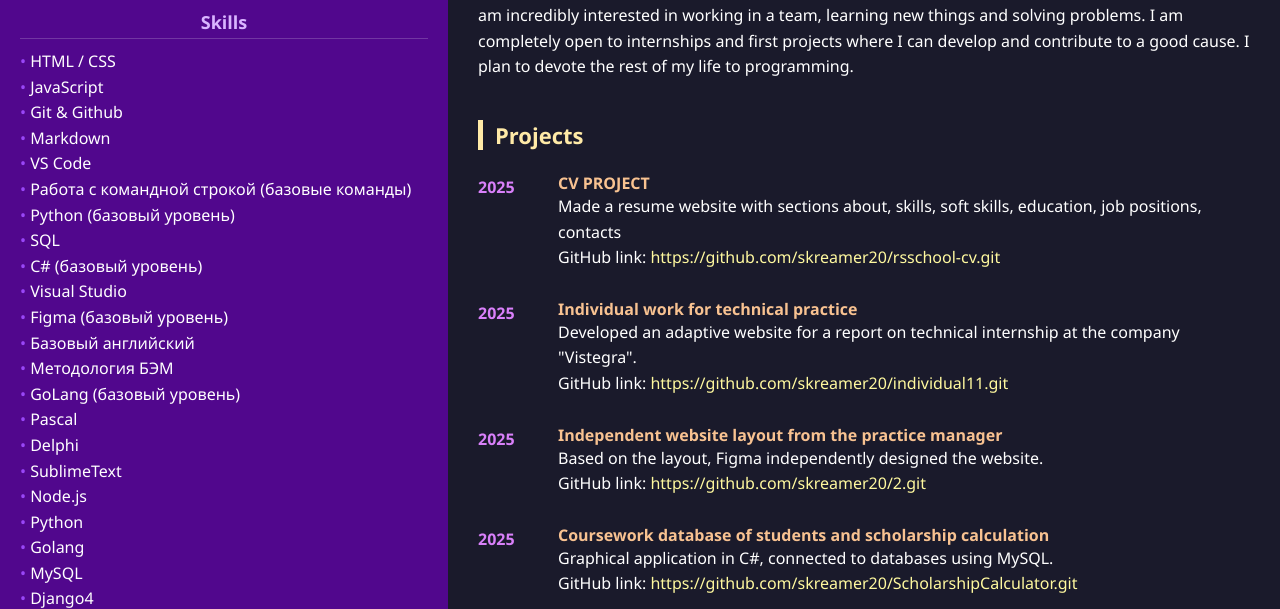
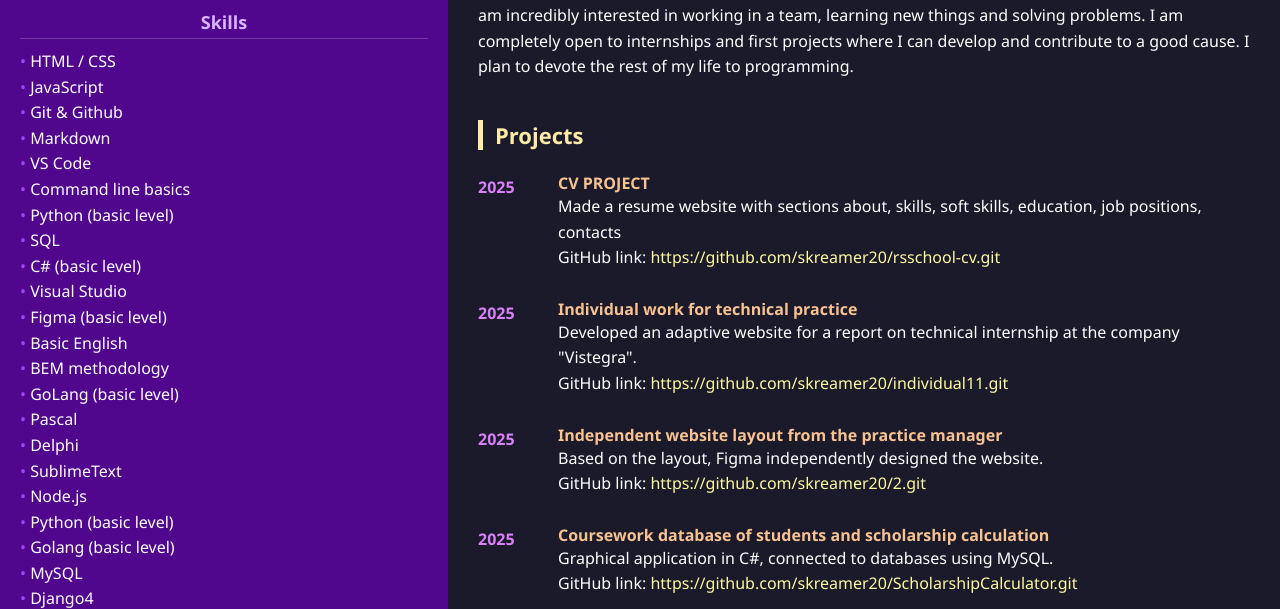
Before and after one commit to skreamer20/rsschool-cv, a plain HTML site: page index.html in a window 1280 px wide. Shown: the part 342-951 px from the top of the page. Drawn offline with Linux system fonts and the light colour scheme.

Commit message:
fix: corrected skills in russian in english

```diff
--- a/index.html
+++ b/index.html
@@ -35,21 +35,21 @@
           <li>Git & Github</li>
           <li>Markdown</li>
           <li>VS Code</li>
-          <li>Работа с командной строкой (базовые команды)</li>
-          <li>Python (базовый уровень)</li>
+          <li>Command line basics</li>
+          <li>Python (basic level)</li>
           <li>SQL</li>
-          <li>C# (базовый уровень)</li>
+          <li>C# (basic level)</li>
           <li>Visual Studio</li>
-          <li>Figma (базовый уровень)</li>
-          <li>Базовый английский</li>
-          <li>Методология БЭМ</li>
-          <li>GoLang (базовый уровень)</li>
+          <li>Figma (basic level)</li>
+          <li>Basic English</li>
+          <li>BEM methodology</li>
+          <li>GoLang (basic level)</li>
           <li>Pascal</li>
           <li>Delphi</li>
           <li>SublimeText</li>
           <li>Node.js</li>
-          <li>Python</li>
-          <li>Golang</li>
+          <li>Python (basic level)</li>
+          <li>Golang (basic level)</li>
           <li>MySQL</li>
           <li>Django4</li>
         </ul>
@@ -180,6 +180,8 @@
         <p>Educational Institution "Mogilev State Economic Industrial and Technological College"
         Specialty 5-04-0612-02 "Development and Maintenance of Information Systems Software"
         (3rd year, 2020-2026)</p>
+        2025 - RSschool courses
+        <BR> 2024 - HtmlAcademy HTML / CSS
       </section>
 
       <section class="section" id="goal">
```
